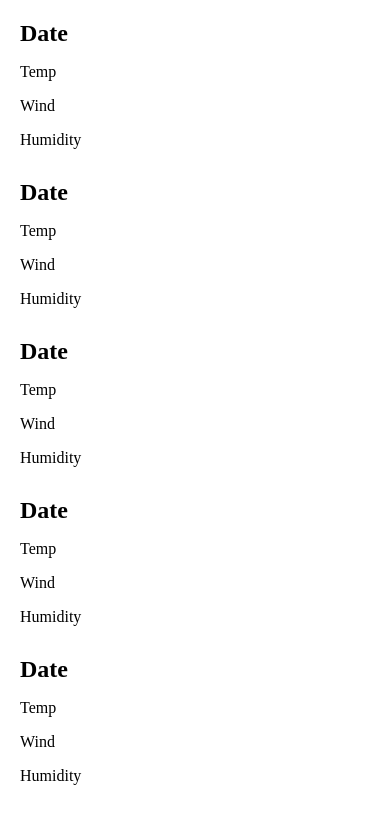
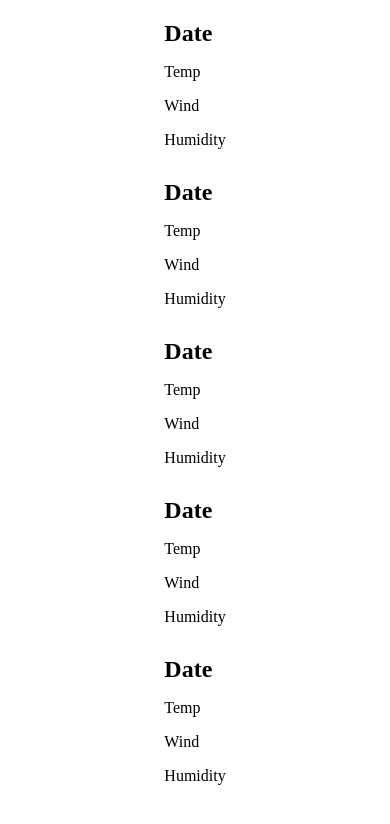
Before and after one commit to Apjuve/Elclima, a React (Create React App) app in the folder clima/: page / in a window 390 px wide. Shown: the top 824 px of the page. Built offline with nearby package versions, Linux system fonts and the light colour scheme.

Commit message:
set media query for grid

```diff
--- a/clima/src/App.css
+++ b/clima/src/App.css
@@ -27,24 +27,25 @@
   "D-five";
 }
 
-.weather-grid:nth-child(1) {
+.weather-article:nth-child(1) {
   grid-area: D-one;
 }
-.weather-grid:nth-child(2) {
+.weather-article:nth-child(2) {
   grid-area: D-two;
 }
-.weather-grid:nth-child(3) {
+.weather-article:nth-child(3) {
   grid-area: D-three;
 }
-.weather-grid:nth-child(4) {
+.weather-article:nth-child(4) {
   grid-area: D-four;
 }
-.weather-grid:nth-child(5) {
+.weather-article:nth-child(5) {
   grid-area: D-five;
 }
 
 .weather-article {
   display: grid;
+  justify-content: center;
   padding: 10px;
   gap: 1rem;
   grid-template-areas:
--- a/clima/src/App.js
+++ b/clima/src/App.js
@@ -1,5 +1,6 @@
+
+import './App.css';
 import Grid from './components/Grid';
-import './App.css';
 
 function App() {
   return (
--- a/clima/src/components/Grid.js
+++ b/clima/src/components/Grid.js
@@ -1,5 +1,6 @@
+import { useState } from "react";
 import Article from "./article";
-import { useState } from "react";
+
 
 
 
```
